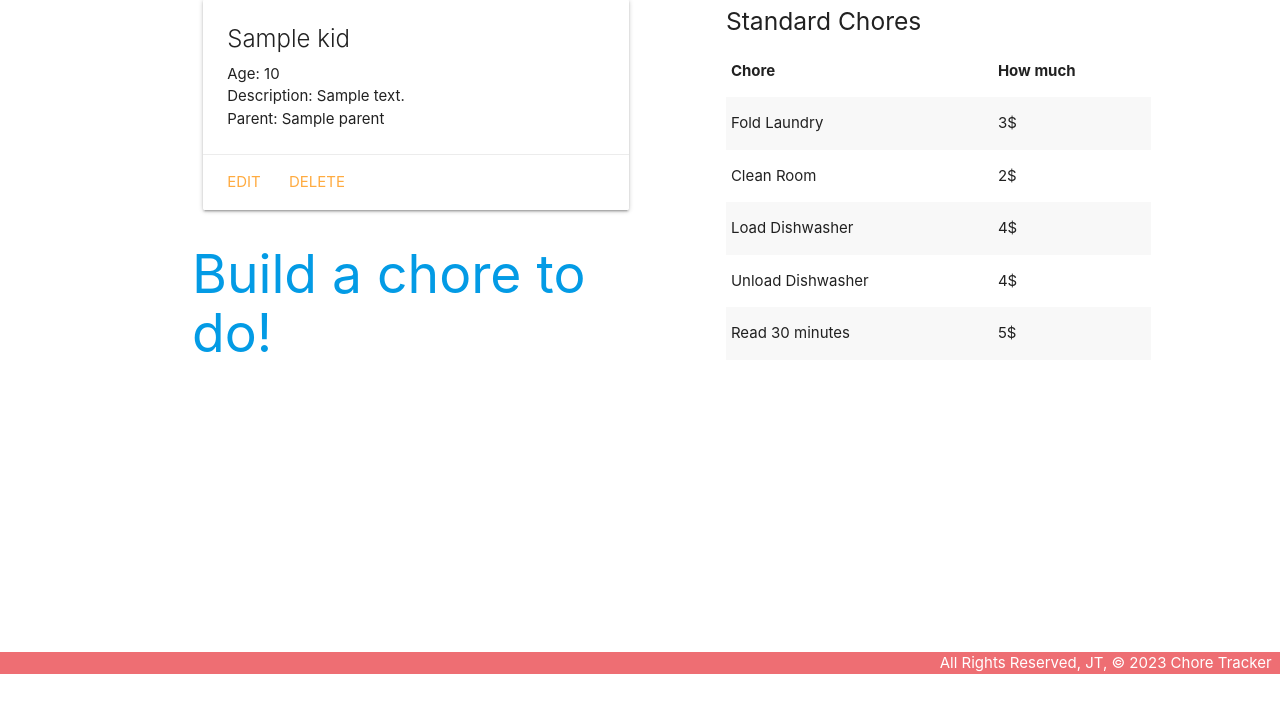
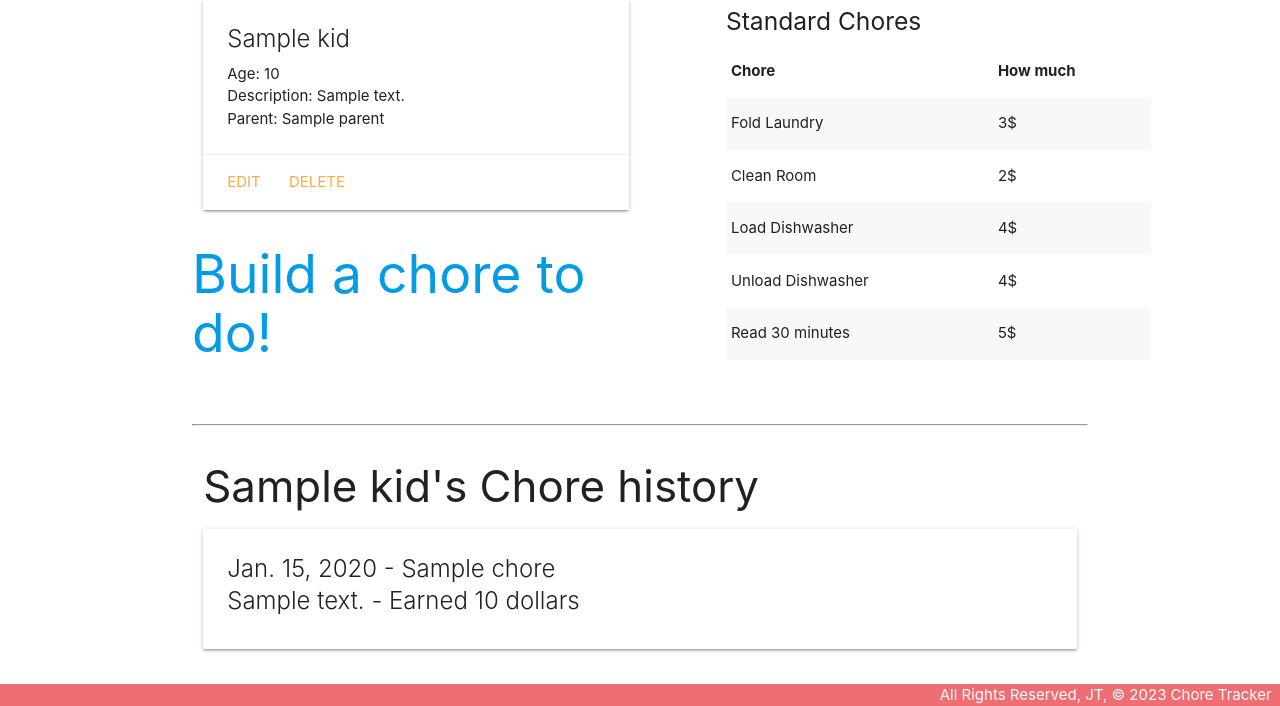
Before and after one commit to tthephas/Chore-Tracker, a Django app: page /kids/1/ in a window 1280 px wide. Shown: the part 126-832 px from the top of the page. Before the commit the page ends 800 px from the top, so only its background shows below. Run offline with Django 4.2, Linux system fonts and the light colour scheme; tables that the repository leaves empty hold one stand-in row (values such as "Sample post").

Commit message:
chore history added to kid detail page

```diff
--- a/choretracker/settings.py
+++ b/choretracker/settings.py
@@ -77,7 +77,7 @@ WSGI_APPLICATION = "choretracker.wsgi.application"
 DATABASES = {
     "default": {
         "ENGINE": "django.db.backends.postgresql",
-        "NAME": 'choretracker',
+        "NAME": 'choretrackerv2',
     }
 }
 
--- a/main_app/models.py
+++ b/main_app/models.py
@@ -6,6 +6,21 @@ from django import forms
 
 
 # Create your models here.
+class Chore(models.Model):
+    name = models.CharField(max_length=100)
+    date = models.DateField()
+
+    description = models.TextField(max_length=400)
+    amount = models.IntegerField()
+
+
+    # override the str method in models to print better
+    def __str__(self):
+        return self.name
+
+
+    def get_absolute_url(self):
+        return reverse('chores_detail', kwargs={'chore_id': self.id})
 
 class Parent(models.Model):
     name = models.CharField(max_length=50)
@@ -25,6 +40,8 @@ class Kid(models.Model):
     description = models.CharField(max_length=150)
     # every kid, has one parent
     parent = models.ForeignKey(Parent, on_delete=models.CASCADE)
+    chores = models.ManyToManyField(Chore)
+
     # parent = models.CharField(max_length=150, default='jim')
 
         # override the str method in models to print better
@@ -33,19 +50,3 @@ class Kid(models.Model):
 
     def get_absolute_url(self):
         return reverse('kids_detail', kwargs={'kid_id': self.id})
-
-class Chore(models.Model):
-    name = models.CharField(max_length=100)
-    date = models.DateField()
-
-    description = models.TextField(max_length=400)
-    amount = models.IntegerField()
-
-
-    # override the str method in models to print better
-    def __str__(self):
-        return self.name
-
-
-    def get_absolute_url(self):
-        return reverse('chores_detail', kwargs={'chore_id': self.id})
--- a/main_app/templates/kids/detail.html
+++ b/main_app/templates/kids/detail.html
@@ -59,10 +59,26 @@
 
     </div>
 </div>
-
-
-
-
+<hr>
+<div class="row">
+  <div class="col s12">
+    <h3>{{ kid.name }}'s Chore history</h3>
+    {% if kid.chores.count %}
+      {% for chore in kid.chores.all %}
+        <div class="card">
+          <div class="card-content">
+            <span class="card-title">
+                {{ chore.date }} - {{ chore.name }} <br>
+                {{ chore.description }} - Earned {{ chore.amount }} dollars
+            </span>
+          </div>
+        </div>
+      {% endfor %}
+    {% else %}
+      <h5>No Chores done </h5>
+    {% endif %}
+  </div>
+</div>
 
 
 {% endblock %}
```
Also changed, not shown: main_app/migrations/0001_initial.py, main_app/migrations/0002_kid_chores.py (added).
